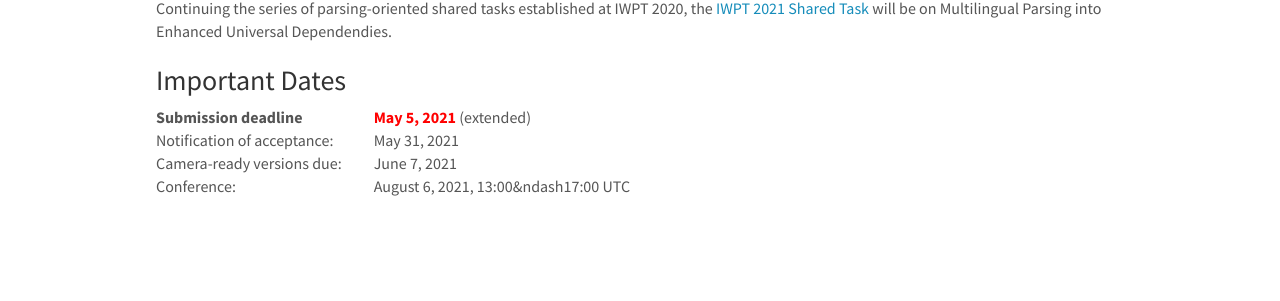
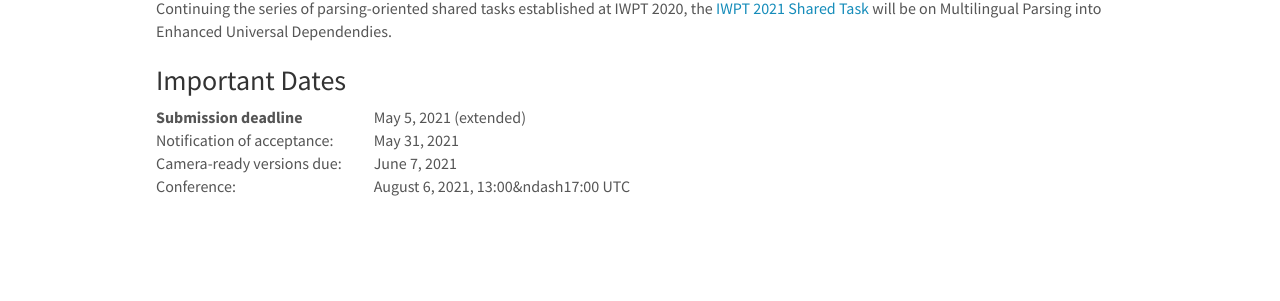
Before and after one commit to sigparse/iwpt2021, a Jekyll site: the page built from _pages/home.md, in a window 1280 px wide and 1014 px high. Shown: the part 318-619 px from the top of the window. Built offline with Jekyll 4.4.1, drawn with Linux system fonts in a browser that asks for light colours; nearby versions of some CDN libraries.

```diff
--- a/_pages/home.md
+++ b/_pages/home.md
@@ -16,7 +16,7 @@ Continuing the series of parsing-oriented shared tasks established at IWPT 2020,
 
 ### Important Dates
 
-| **Submission deadline** | <span style="color:red">**May 5, 2021**</span> (extended) |
+| **Submission deadline** | May 5, 2021 (extended) |
 | Notification of acceptance: | May 31, 2021 |
 | Camera-ready versions due: &nbsp; &nbsp; &nbsp; &nbsp; &nbsp; | June 7, 2021 |
 | Conference: | August 6, 2021, 13:00&ndash17:00 UTC |
```
